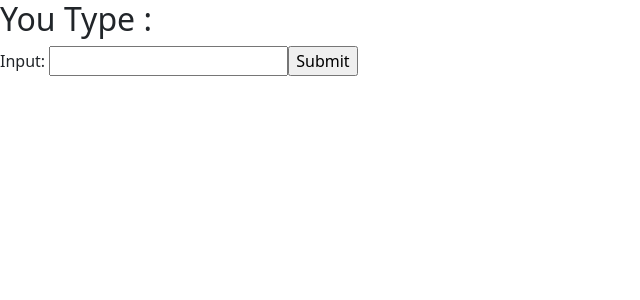
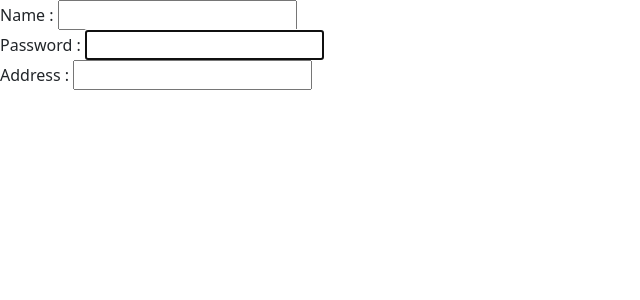
Before and after one commit to Noman608/ReactJs, a React (Create React App) app in the folder my-app/: page / in a window 1280 px wide. Shown: the top 300 px of the page, without its empty margins (0-640 px from the left). Built offline with nearby package versions, Linux system fonts and the light colour scheme.

Commit message:
call back ref

```diff
--- a/my-app/src/App.js
+++ b/my-app/src/App.js
@@ -1,25 +1,29 @@
 import React, { Component } from "react";
+
 export default class App extends Component {
-  constructor(props) {
-    super(props);
-    this.state = {
-      value:"",
+  constructor() {
+    super();
+    this.backRef = null;
+    this.setBackRef = (element) => {
+      this.backRef = element;
+    };
+  }
+  componentDidMount = ()=>{
+    if(this.backRef){
+      this.backRef.focus();
     }
-    this.textInput = React.createRef();
-  }
-  handleSubmit =(e)=>{
-    e.preventDefault();
-    this.setState({value:this.textInput.current.value});
   }
   render() {
     return (
-      <React.Fragment>
-        <h2>You Type : {this.state.value}</h2>
-        <form onSubmit={this.handleSubmit}>
-          Input: <input type="text" ref={this.textInput}/>
-          <input type="submit" value="Submit" />
+      <>
+        <form>
+          Name : <input type="text" />
+          <br />
+          Password : <input type="text" ref={this.setBackRef}/>
+          <br />
+          Address : <input type="text" />
         </form>
-      </React.Fragment>
+      </>
     );
   }
 }
```
